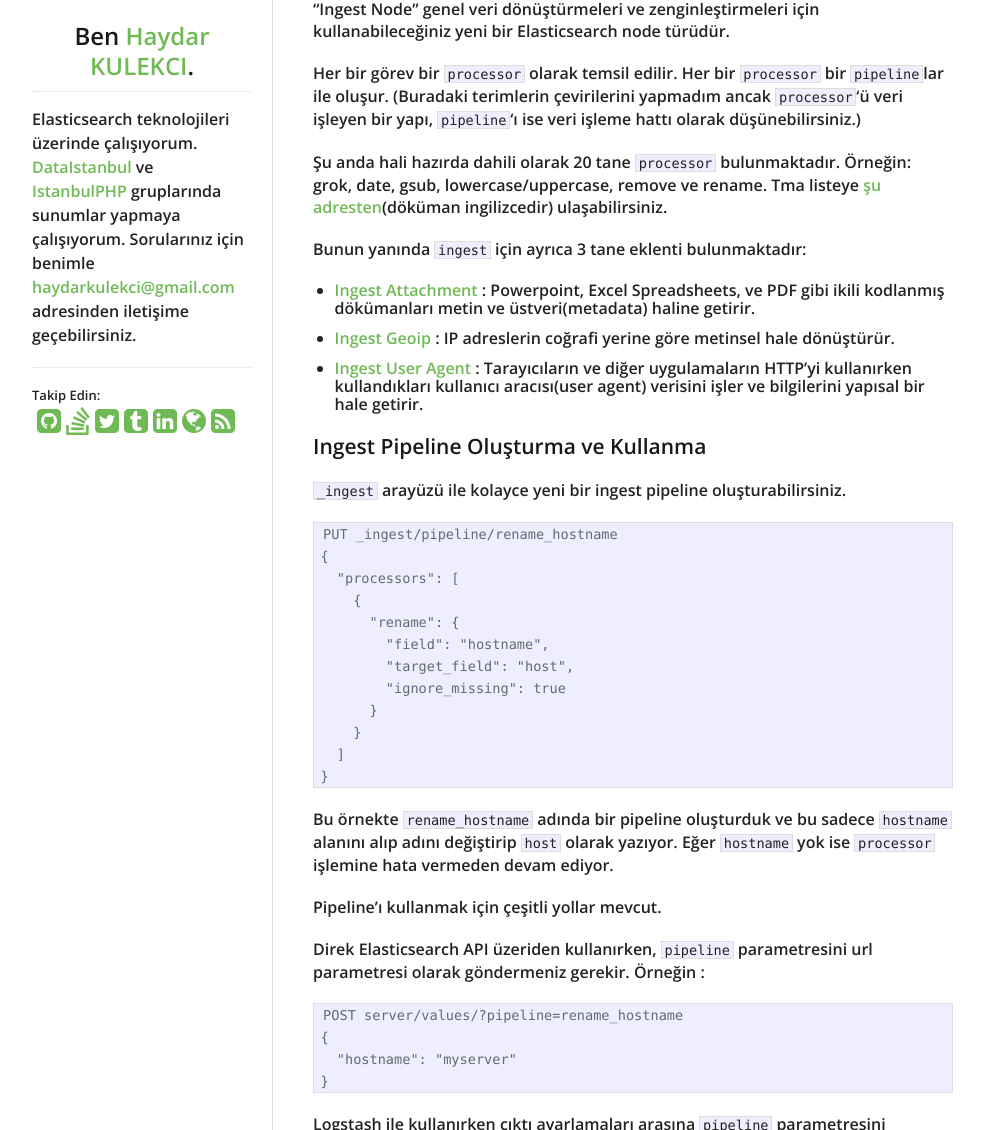
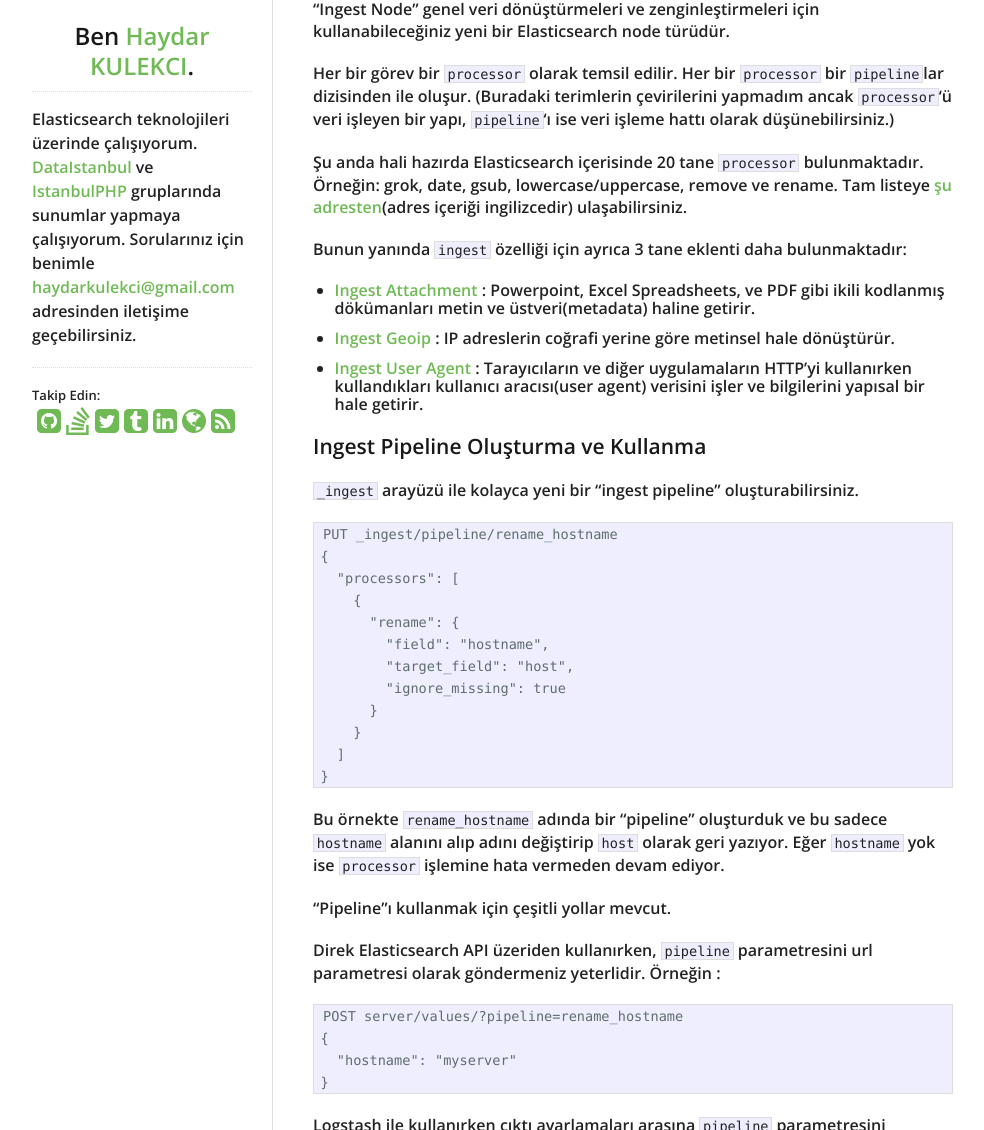
Before and after one commit to hkulekci/elasticsearch, a Jekyll site: the page built from _posts/2016-10-28-ingest-node-nedir-ceviri.md, in a window 1280 px wide and 1400 px high, cut to the strip 270-1400 px from the top of the window. Shown: the whole strip, without its empty margins (138-1122 px from the left). Built offline with Jekyll 4.4.1, drawn with Linux system fonts in a browser that asks for light colours; nearby versions of some CDN libraries; some of the changed text lies outside the part shown.

Commit message:
duzenleme

````diff
--- a/_posts/2016-10-28-ingest-node-nedir-ceviri.md
+++ b/_posts/2016-10-28-ingest-node-nedir-ceviri.md
@@ -15,14 +15,14 @@
 yeni bir Elasticsearch node türüdür.
 
 Her bir görev bir `processor` olarak temsil edilir. Her bir `processor` bir `pipeline`lar
-ile oluşur. (Buradaki terimlerin çevirilerini yapmadım ancak `processor`'ü veri işleyen
-bir yapı, `pipeline`'ı ise veri işleme hattı olarak düşünebilirsiniz.)
+dizisinden ile oluşur. (Buradaki terimlerin çevirilerini yapmadım ancak `processor`'ü
+veri işleyen bir yapı, `pipeline`'ı ise veri işleme hattı olarak düşünebilirsiniz.)
 
-Şu anda hali hazırda dahili olarak 20 tane `processor` bulunmaktadır. Örneğin:
-grok, date, gsub, lowercase/uppercase, remove ve rename. Tma listeye
-[şu adresten](https://www.elastic.co/guide/en/elasticsearch/reference/master/ingest-processors.html)(döküman ingilizcedir) ulaşabilirsiniz.
+Şu anda hali hazırda Elasticsearch içerisinde 20 tane `processor` bulunmaktadır.
+Örneğin: grok, date, gsub, lowercase/uppercase, remove ve rename. Tam listeye
+[şu adresten](https://www.elastic.co/guide/en/elasticsearch/reference/master/ingest-processors.html)(adres içeriği ingilizcedir) ulaşabilirsiniz.
 
-Bunun yanında `ingest` için ayrıca 3 tane eklenti bulunmaktadır:
+Bunun yanında `ingest` özelliği için ayrıca 3 tane eklenti daha bulunmaktadır:
 
  - [Ingest Attachment](https://www.elastic.co/guide/en/elasticsearch/plugins/master/ingest-attachment.html) : Powerpoint, Excel Spreadsheets, ve PDF gibi ikili
  kodlanmış dökümanları metin ve üstveri(metadata) haline getirir.
@@ -33,7 +33,7 @@
 
 ### Ingest Pipeline Oluşturma ve Kullanma
 
-`_ingest` arayüzü ile kolayce yeni bir ingest pipeline oluşturabilirsiniz.
+`_ingest` arayüzü ile kolayca yeni bir "ingest pipeline" oluşturabilirsiniz.
 
 ```
 PUT _ingest/pipeline/rename_hostname
@@ -50,14 +50,14 @@
 }
 ```
 
-Bu örnekte `rename_hostname` adında bir pipeline oluşturduk ve bu sadece
-`hostname` alanını alıp adını değiştirip `host` olarak yazıyor. Eğer `hostname`
+Bu örnekte `rename_hostname` adında bir "pipeline" oluşturduk ve bu sadece
+`hostname` alanını alıp adını değiştirip `host` olarak geri yazıyor. Eğer `hostname`
 yok ise `processor` işlemine hata vermeden devam ediyor.
 
-Pipeline'ı kullanmak için çeşitli yollar mevcut.
+"Pipeline"ı kullanmak için çeşitli yollar mevcut.
 
 Direk Elasticsearch API üzeriden kullanırken, `pipeline` parametresini url parametresi
-olarak göndermeniz gerekir. Örneğin :
+olarak göndermeniz yeterlidir. Örneğin :
 
 ```
 POST server/values/?pipeline=rename_hostname
@@ -95,7 +94,7 @@
 ### Simulasyon
 
 Yeni bir pipeline oluşturduğunuzda, gerçek veri üzerinde kullanmadan önce  test
-edebilmek ve bir hata fırlatıp fırlatmayacağını araştırmak  gerçekten çok önemlidir.
+edebilmek ve bir hata fırlatıp fırlatmayacağını araştırmak gerçekten çok önemlidir.
 
 Bunun için bir [Simulate API](https://www.elastic.co/guide/en/elasticsearch/reference/master/simulate-pipeline-api.html) mevcuttur:
 
````
Also changed, not shown: other parts of _posts/2016-10-28-ingest-node-nedir-ceviri.md (+12 -11 lines).
